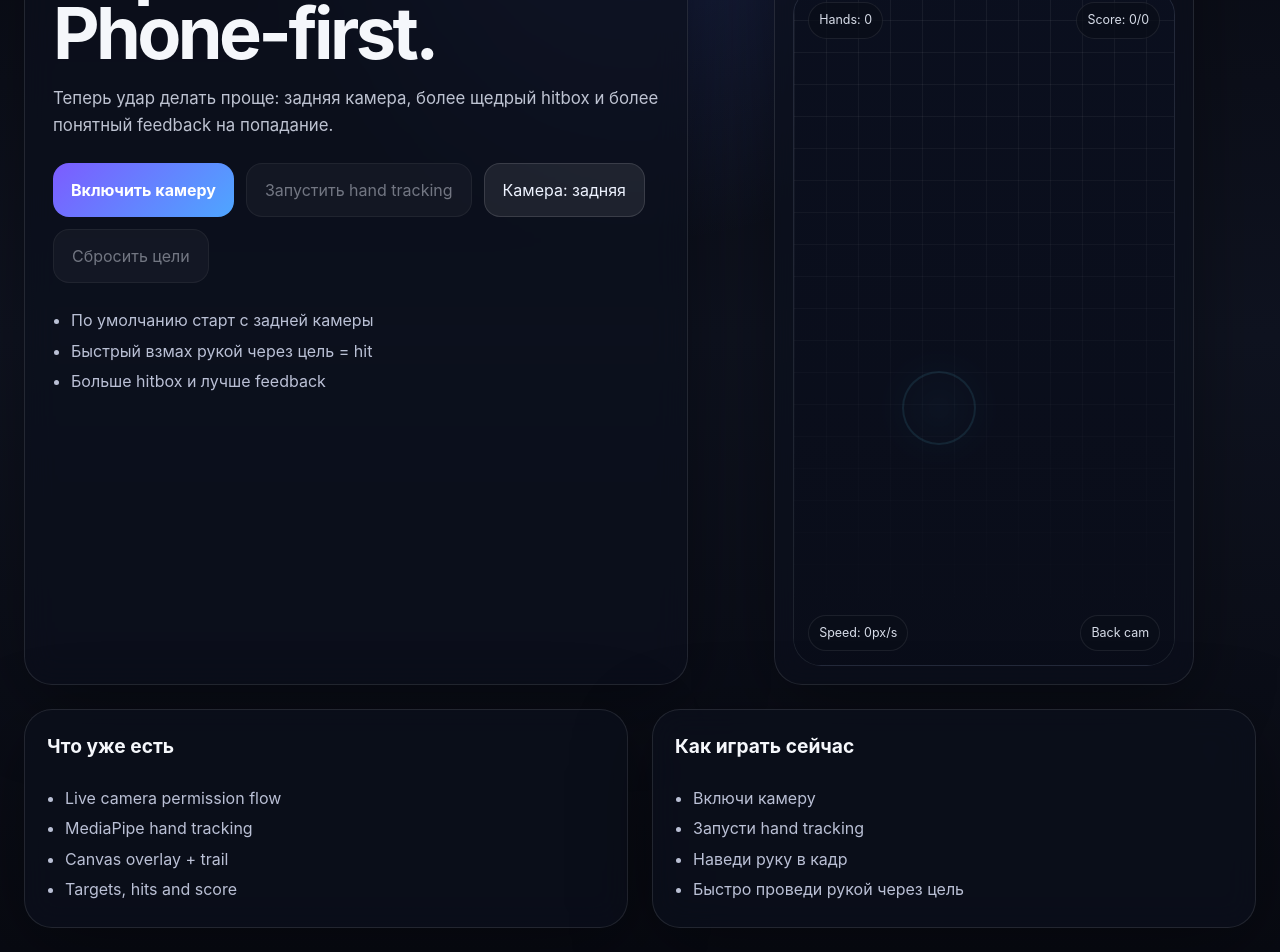
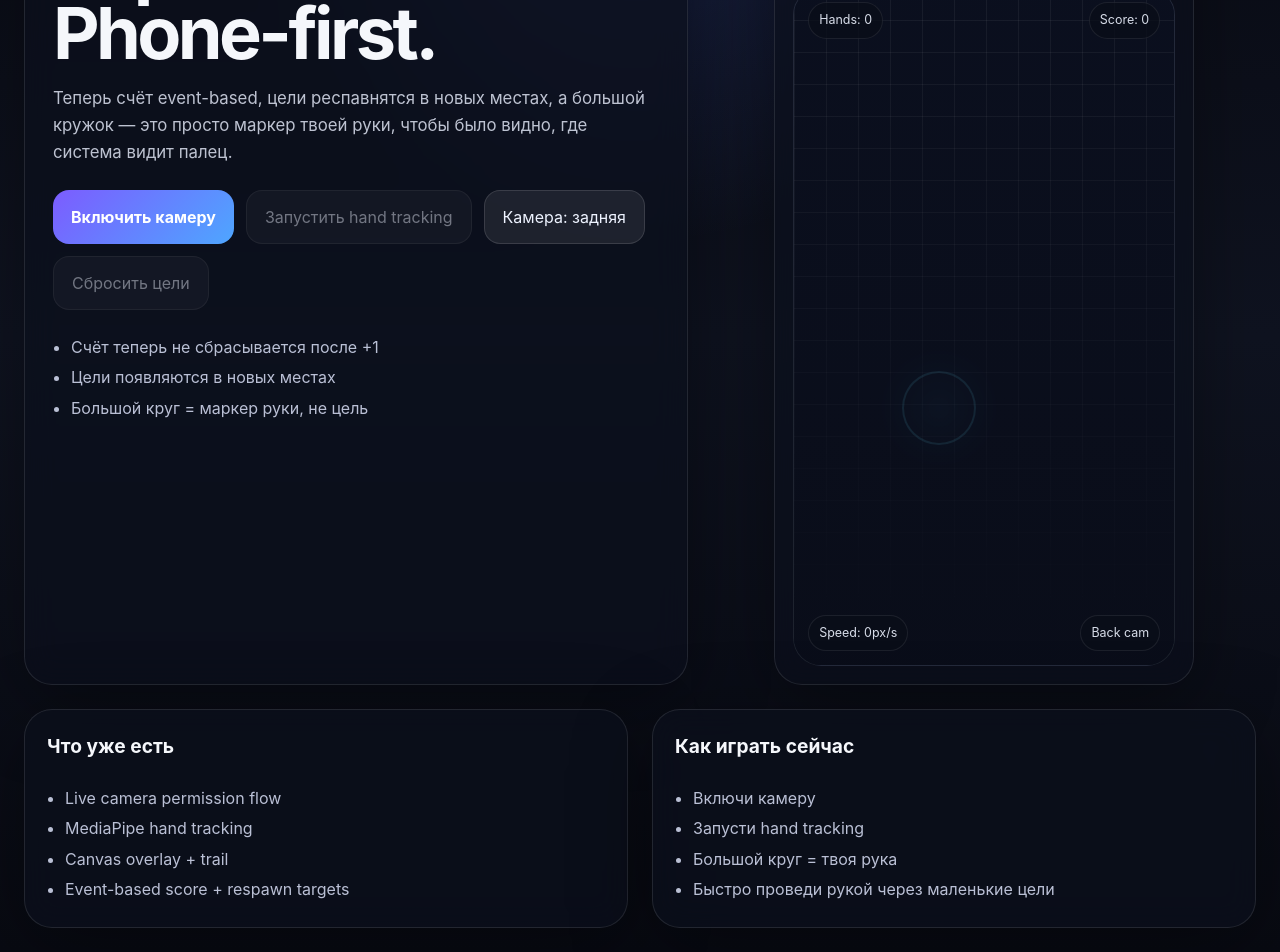
Before and after one commit to Zhaqe-kz/zhaqe-claw, a React (Vite) app in the folder app/: page / in a window 1280 px wide. Shown: the part 170-1122 px from the top of the page. Built offline with nearby package versions, Linux system fonts and the light colour scheme.

Commit message:
Fix scoring loop and respawn targets

```diff
--- a/app/src/App.tsx
+++ b/app/src/App.tsx
@@ -3,7 +3,7 @@ import type { HandLandmarkerResult } from '@mediapipe/tasks-vision'
 import './App.css'
 import { clampTrail, estimateSwipe, type TrailPoint } from './lib/gesture'
 import { getHandLandmarker, getPrimaryPoint } from './lib/handTracking'
-import { countHits, createTargets, detectHits, type Target } from './lib/targets'
+import { createTargets, detectHits, respawnTarget, type Target } from './lib/targets'
 
 type TrackingState =
   | 'idle'
@@ -125,8 +125,7 @@ function App() {
     const video = videoRef.current
     const width = video?.videoWidth || 720
     const height = video?.videoHeight || 1280
-    const nextTargets = createTargets(width, height)
-    setTargets(nextTargets)
+    setTargets(createTargets(width, height))
     setTrackingMeta((prev) => ({ ...prev, score: 0, lastHitAt: 0 }))
   }
 
@@ -184,12 +183,19 @@ function App() {
               slashReady = swipe.isSlash
               swipeSpeed = Math.round(swipe.speed)
 
-              nextTargets = detectHits(targets, trailRef.current, slashReady)
-              const score = countHits(nextTargets)
-              const previousScore = countHits(targets)
-              const didHit = score !== previousScore
+              const hitScannedTargets = detectHits(targets, trailRef.current, slashReady)
+              const previousHits = targets.filter((target) => target.hit).length
+              const nextHits = hitScannedTargets.filter((target) => target.hit).length
+              const didHit = nextHits > previousHits
 
-              if (didHit) {
+              nextTargets = hitScannedTargets.map((target) => {
+                if (target.hit && target.hitAt && Date.now() - target.hitAt > 260) {
+                  return respawnTarget(width, height)
+                }
+                return target
+              })
+
+              if (didHit || nextTargets !== targets) {
                 setTargets(nextTargets)
               }
 
@@ -198,15 +204,15 @@ function App() {
                 y: primaryPoint.y * 100,
               })
 
-              setTrackingMeta({
+              setTrackingMeta((prev) => ({
                 handsDetected: result.handednesses.length,
                 fpsHint: 'live',
                 modelReady: true,
                 slashReady,
                 swipeSpeed,
-                score,
-                lastHitAt: didHit ? Date.now() : trackingMeta.lastHitAt,
-              })
+                score: didHit ? prev.score + 1 : prev.score,
+                lastHitAt: didHit ? Date.now() : prev.lastHitAt,
+              }))
             } else {
               trailRef.current = []
               setTrackingMeta((prev) => ({
@@ -272,6 +278,7 @@ function App() {
         height: video.videoHeight,
       })
       setTargets(createTargets(video.videoWidth || 720, video.videoHeight || 1280))
+      setTrackingMeta((prev) => ({ ...prev, score: 0 }))
       setTrackingState('camera-ready')
     } catch (error) {
       const message = error instanceof Error ? error.message : 'Unknown camera error'
@@ -317,7 +324,7 @@ function App() {
           ? {
               label: 'РУБИ СЕЙЧАС',
               tone: 'live',
-              hint: 'Быстрый взмах рукой через цель даёт попадание.',
+              hint: 'Быстрый взмах рукой через цель даёт +1, затем цель появляется в новом месте.',
             }
           : {
               label: 'Tracking активен',
@@ -342,8 +349,8 @@ function App() {
           <span className="eyebrow">VisionPlay / Prototype</span>
           <h1>Игры жестами. Phone-first.</h1>
           <p className="lead">
-            Теперь удар делать проще: задняя камера, более щедрый hitbox и более
-            понятный feedback на попадание.
+            Теперь счёт event-based, цели респавнятся в новых местах, а большой
+            кружок — это просто маркер твоей руки, чтобы было видно, где система видит палец.
           </p>
 
           <div className="cta-row">
@@ -366,9 +373,9 @@ function App() {
           </div>
 
           <ul className="feature-list">
-            <li>По умолчанию старт с задней камеры</li>
-            <li>Быстрый взмах рукой через цель = hit</li>
-            <li>Больше hitbox и лучше feedback</li>
+            <li>Счёт теперь не сбрасывается после +1</li>
+            <li>Цели появляются в новых местах</li>
+            <li>Большой круг = маркер руки, не цель</li>
           </ul>
         </div>
 
@@ -397,7 +404,7 @@ function App() {
                 Hands: {trackingMeta.handsDetected || 0}
               </div>
               <div className="hud top-right">
-                Score: {trackingMeta.score}/{targets.length}
+                Score: {trackingMeta.score}
               </div>
               <div className="hud bottom-left">
                 Speed: {trackingMeta.swipeSpeed}px/s
@@ -421,7 +428,7 @@ function App() {
             <li>Live camera permission flow</li>
             <li>MediaPipe hand tracking</li>
             <li>Canvas overlay + trail</li>
-            <li>Targets, hits and score</li>
+            <li>Event-based score + respawn targets</li>
           </ul>
         </article>
 
@@ -430,8 +437,8 @@ function App() {
           <ul>
             <li>Включи камеру</li>
             <li>Запусти hand tracking</li>
-            <li>Наведи руку в кадр</li>
-            <li>Быстро проведи рукой через цель</li>
+            <li>Большой круг = твоя рука</li>
+            <li>Быстро проведи рукой через маленькие цели</li>
           </ul>
         </article>
       </section>
--- a/app/src/lib/targets.ts
+++ b/app/src/lib/targets.ts
@@ -9,17 +9,27 @@ export type Target = {
   hitAt?: number
 }
 
-export function createTargets(width: number, height: number): Target[] {
+export function createTargets(width: number, height: number, count = 3): Target[] {
   const safeWidth = Math.max(width, 320)
   const safeHeight = Math.max(height, 480)
 
-  return [0, 1, 2].map((index) => ({
-    id: index + 1,
-    x: safeWidth * (0.22 + index * 0.28),
-    y: safeHeight * (0.3 + (index % 2) * 0.2),
-    radius: 48,
+  return Array.from({ length: count }, (_, index) => ({
+    id: Date.now() + index,
+    x: safeWidth * (0.18 + Math.random() * 0.64),
+    y: safeHeight * (0.22 + Math.random() * 0.46),
+    radius: 44,
     hit: false,
   }))
+}
+
+export function respawnTarget(width: number, height: number): Target {
+  return {
+    id: Date.now() + Math.floor(Math.random() * 1000),
+    x: Math.max(width, 320) * (0.18 + Math.random() * 0.64),
+    y: Math.max(height, 480) * (0.22 + Math.random() * 0.46),
+    radius: 44,
+    hit: false,
+  }
 }
 
 export function detectHits(targets: Target[], trail: TrailPoint[], slashReady: boolean) {
@@ -31,13 +41,9 @@ export function detectHits(targets: Target[], trail: TrailPoint[], slashReady: b
     const touched = trail.some((point) => {
       const dx = point.x - target.x
       const dy = point.y - target.y
-      return Math.hypot(dx, dy) <= target.radius * 1.25
+      return Math.hypot(dx, dy) <= target.radius * 1.3
     })
 
     return touched ? { ...target, hit: true, hitAt: Date.now() } : target
   })
 }
-
-export function countHits(targets: Target[]) {
-  return targets.filter((target) => target.hit).length
-}
```
